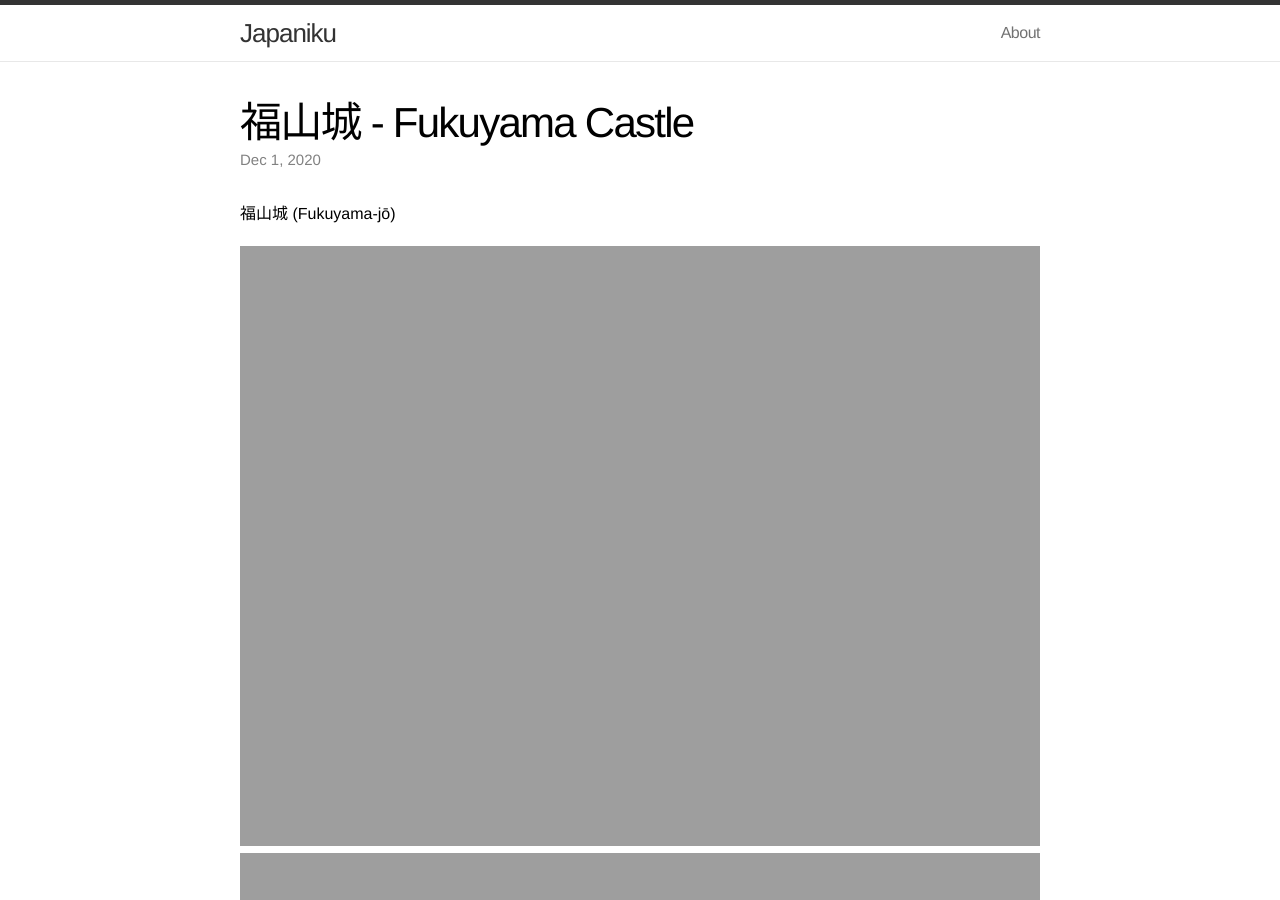
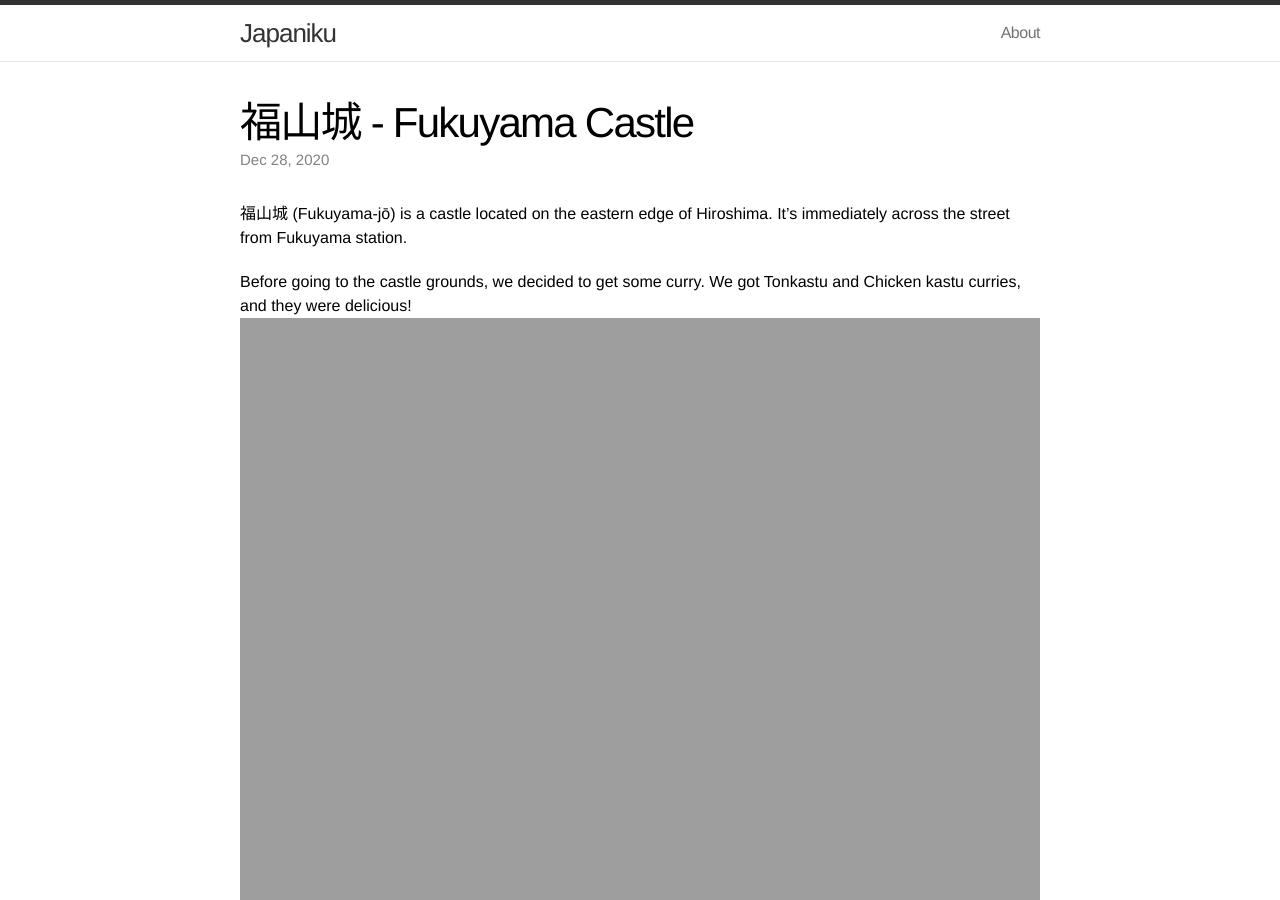
Before and after one commit to palmercluff/japaniku-v2, a Jekyll site: the page built from japaniku-jekyll/_posts/2020-12-28-fukuyamajoo.markdown, in a window 1280 px wide and 900 px high. Built offline with Jekyll 4.4.1, drawn with Linux system fonts in a browser that asks for light colours; some of the changed text lies outside the part shown.

Commit message:
Adding some description to Fukuyama Castle post

```diff
--- a/japaniku-jekyll/_posts/2020-12-01-fukuyamajoo.markdown
+++ b/japaniku-jekyll/_posts/2020-12-28-fukuyamajoo.markdown
@@ -1,25 +1,36 @@
 ---
 layout:     post
 title:      "福山城 - Fukuyama Castle"
-date:       2020-12-01 12:00:00
+date:       2020-12-28 12:00:00
 categories: jekyll update
 ---
 
-福山城 (Fukuyama-jō)
+福山城 (Fukuyama-jō) is a castle located on the eastern edge of Hiroshima. It's immediately across the street from Fukuyama station.
 
+Before going to the castle grounds, we decided to get some curry. We got Tonkastu and Chicken kastu curries, and they were delicious!
 <img src="http://palmercluff.com/images/fukuyamajoo/journey-1.jpg" style="width:100%" />
 <img src="http://palmercluff.com/images/fukuyamajoo/journey-2.jpg" style="width:100%" />
+
+It's literally across the street from the train station!
 <img src="http://palmercluff.com/images/fukuyamajoo/journey-3.jpg" style="width:100%" />
+
+Here are some signs and a fountain before you walk up the stairs.
 <img src="http://palmercluff.com/images/fukuyamajoo/journey-4.jpg" style="width:100%" />
 <img src="http://palmercluff.com/images/fukuyamajoo/journey-5.jpg" style="width:100%" />
 <img src="http://palmercluff.com/images/fukuyamajoo/journey-6.jpg" style="width:100%" />
 <img src="http://palmercluff.com/images/fukuyamajoo/journey-7.jpg" style="width:100%" />
 <img src="http://palmercluff.com/images/fukuyamajoo/journey-8.jpg" style="width:100%" />
+
+Now, we climb to get to the castle grounds.
 <img src="http://palmercluff.com/images/fukuyamajoo/journey-9.jpg" style="width:100%" />
 <img src="http://palmercluff.com/images/fukuyamajoo/journey-10.jpg" style="width:100%" />
 <img src="http://palmercluff.com/images/fukuyamajoo/journey-11.jpg" style="width:100%" />
+
+Once you finish climbing the stairs, you can start to see some of the cool architecture!
 <img src="http://palmercluff.com/images/fukuyamajoo/journey-12.jpg" style="width:100%" />
 <img src="http://palmercluff.com/images/fukuyamajoo/journey-13.jpg" style="width:100%" />
+
+Walking around the castle grounds.
 <img src="http://palmercluff.com/images/fukuyamajoo/journey-14.jpg" style="width:100%" />
 <img src="http://palmercluff.com/images/fukuyamajoo/journey-15.jpg" style="width:100%" />
 <img src="http://palmercluff.com/images/fukuyamajoo/journey-16.jpg" style="width:100%" />
@@ -29,6 +40,8 @@ categories: jekyll update
 <img src="http://palmercluff.com/images/fukuyamajoo/journey-20.jpg" style="width:100%" />
 <img src="http://palmercluff.com/images/fukuyamajoo/journey-21.jpg" style="width:100%" />
 <img src="http://palmercluff.com/images/fukuyamajoo/journey-22.jpg" style="width:100%" />
+
+Now we are inside. There are only specific places where photography is allowed. All the pictures you see here were taken on the "allowed" floors.
 <img src="http://palmercluff.com/images/fukuyamajoo/journey-23.jpg" style="width:100%" />
 <img src="http://palmercluff.com/images/fukuyamajoo/journey-24.jpg" style="width:100%" />
 <img src="http://palmercluff.com/images/fukuyamajoo/journey-25.jpg" style="width:100%" />
@@ -38,14 +51,22 @@ categories: jekyll update
 <img src="http://palmercluff.com/images/fukuyamajoo/journey-29.jpg" style="width:100%" />
 <img src="http://palmercluff.com/images/fukuyamajoo/journey-30.jpg" style="width:100%" />
 <img src="http://palmercluff.com/images/fukuyamajoo/journey-31.jpg" style="width:100%" />
+
+They have a nice balcony on the uppermost floor of the castle.
 <img src="http://palmercluff.com/images/fukuyamajoo/journey-32.jpg" style="width:100%" />
 <img src="http://palmercluff.com/images/fukuyamajoo/journey-33.jpg" style="width:100%" />
 <img src="http://palmercluff.com/images/fukuyamajoo/journey-34.jpg" style="width:100%" />
+
+We went back to the grounds to grab some pictures we missed the first time around.
 <img src="http://palmercluff.com/images/fukuyamajoo/journey-35.jpg" style="width:100%" />
 <img src="http://palmercluff.com/images/fukuyamajoo/journey-36.jpg" style="width:100%" />
 <img src="http://palmercluff.com/images/fukuyamajoo/journey-37.jpg" style="width:100%" />
 <img src="http://palmercluff.com/images/fukuyamajoo/journey-38.jpg" style="width:100%" />
 <img src="http://palmercluff.com/images/fukuyamajoo/journey-39.jpg" style="width:100%" />
+
+Like I said before, the castle is literally right across the street from the train station!
 <img src="http://palmercluff.com/images/fukuyamajoo/journey-40.jpg" style="width:100%" />
 <img src="http://palmercluff.com/images/fukuyamajoo/journey-41.jpg" style="width:100%" />
 <img src="http://palmercluff.com/images/fukuyamajoo/journey-42.jpg" style="width:100%" />
+
+That's all folks!
```
